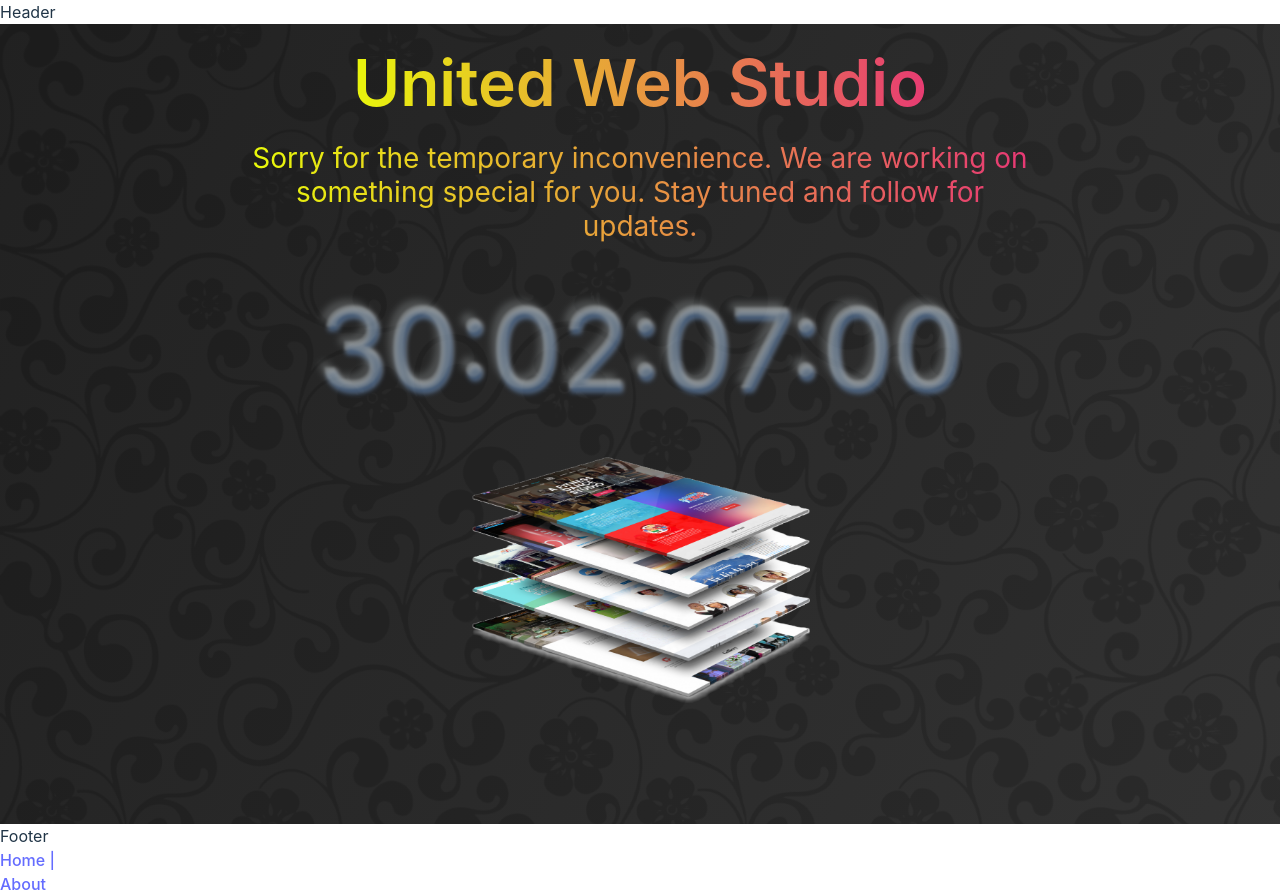
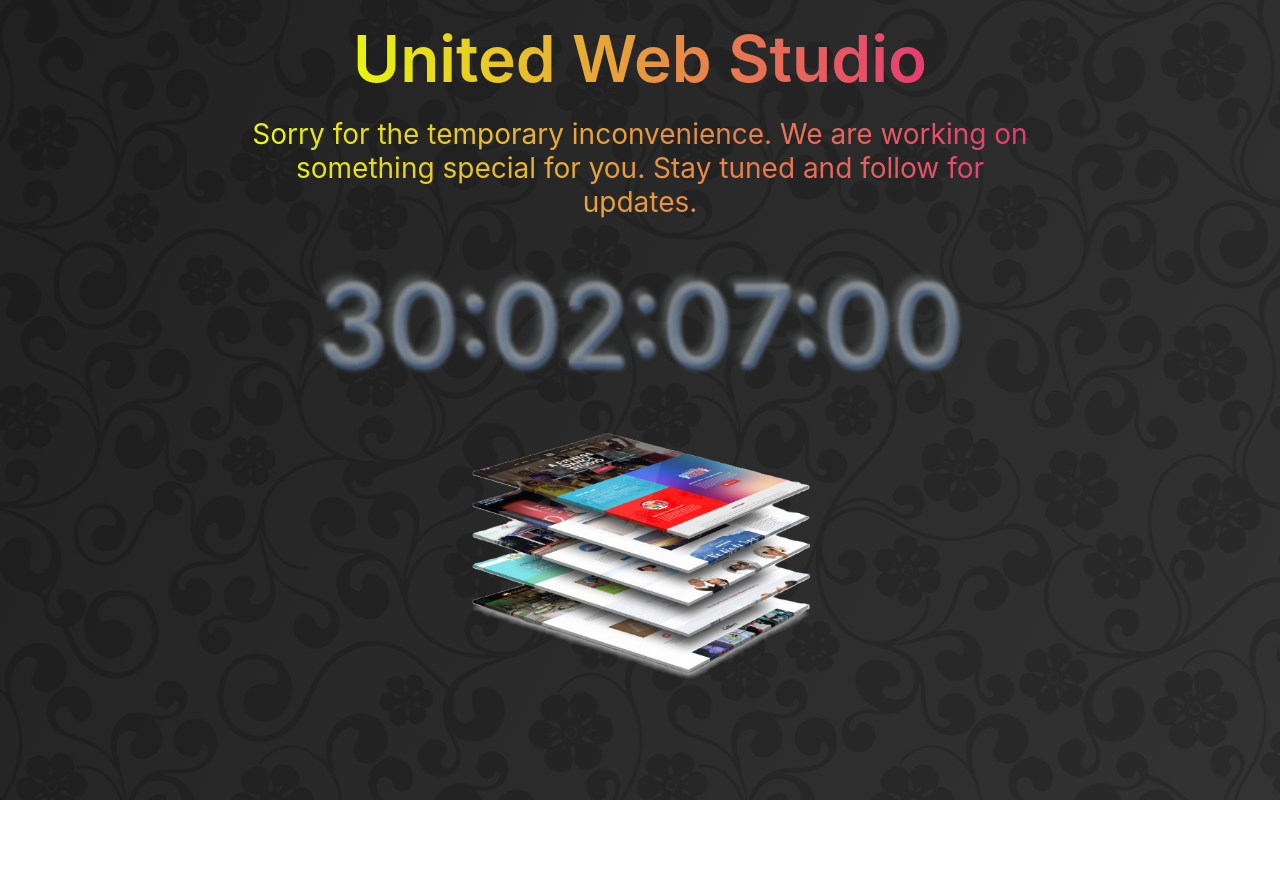
Before and after one commit to GKastet/itartstudio, a React (Vite) app: page / in a window 1280 px wide. After the commit the page ends 800 px from the top, so only its background shows below. Built offline with nearby package versions, Linux system fonts and the light colour scheme.

Commit message:
base page

```diff
--- a/src/App.jsx
+++ b/src/App.jsx
@@ -15,7 +15,7 @@ function App() {
       <Routes>
         <Route path="/" element={<Layout />}>
           <Route index element={<Home />} />
-          <Route path="about" element={<About />} />
+          {/* <Route path="about" element={<About />} /> */}
           <Route path="*" element={<Navigate to="/" />}></Route>
         </Route>
       </Routes>
--- a/src/components/Layout/Layout.jsx
+++ b/src/components/Layout/Layout.jsx
@@ -5,9 +5,9 @@ import Footer from "../Footer/Footer";
 const Layout = () => {
   return (
     <>
-      <Header />
+      {/* <Header /> */}
       <Outlet />
-      <Footer />
+      {/* <Footer /> */}
     </>
   );
 };
```
